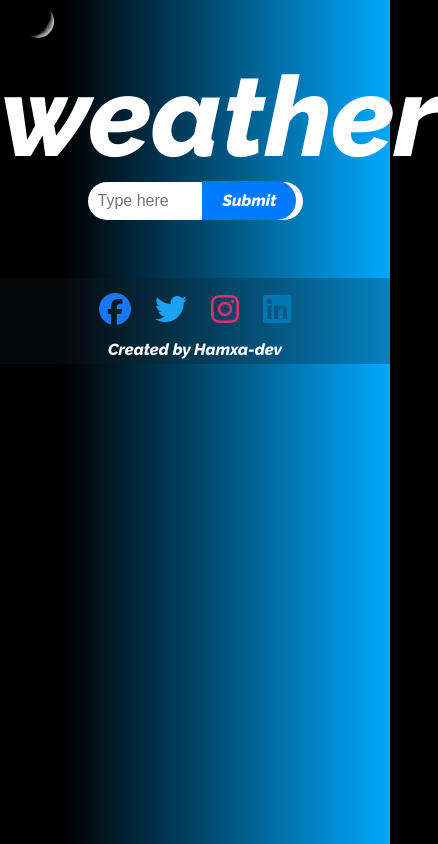
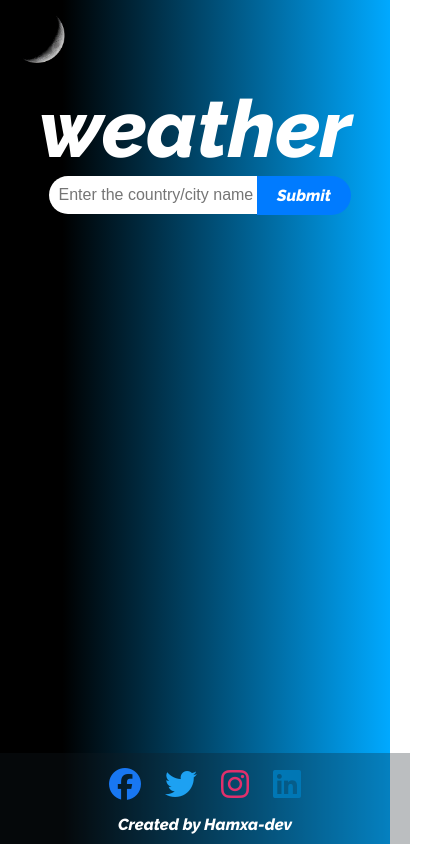
Before and after one commit to AmeerHamzaRafiq/weather-app, a plain HTML site: page index.html in a window 390 px wide. Shown: the whole page, 438 px wide, since content can reach past the window. Drawn offline with nearby package versions, Linux system fonts and the light colour scheme.

Commit message:
Updated styles and HTML

```diff
--- a/index.html
+++ b/index.html
@@ -22,7 +22,7 @@
     <h1 class="weather">weather</h1>
     <form class="form">
         <div class="input-container">
-            <input type="text" class="inputBox" placeholder="Type here">
+            <input type="text" class="inputBox" placeholder="Enter the country/city name here.">
             <button id="button" type="submit">Submit</button>
         </div>
     </form>
@@ -38,17 +38,19 @@
                 <a target="_blank" href="https://www.facebook.com/profile.php?id=100092541812255" class="social-icon">
                     <i class="fa-brands fa-facebook fa-2x" style="color: #1877f2;"></i>
                 </a>
-                <a  target="_blank" href="https://twitter.com/HamzaAddx" class="social-icon">
+                <a target="_blank" href="https://twitter.com/HamzaAddx" class="social-icon">
                     <i class="fa-brands fa-twitter fa-2x" style="color: #1da1f2;"></i>
                 </a>
-                <a  target="_blank" href="https://www.instagram.com/hamxa_addx/?next=%2F" class="social-icon">
+                <a target="_blank" href="https://www.instagram.com/hamxa_addx/?next=%2F" class="social-icon">
                     <i class="fa-brands fa-instagram fa-2x" style="color: #e1306c;"></i>
                 </a>
-                <a  target="_blank" href="https://www.linkedin.com/in/muhammad-hamza-480597279/" class="social-icon">
+                <a target="_blank" href="https://www.linkedin.com/in/muhammad-hamza-480597279/" class="social-icon">
                     <i class="fa-brands fa-linkedin fa-2x" style="color: #0077b5;"></i>
                 </a>
             </div>
-            <div><p>Created by Hamxa-dev</p></div>
+            <div>
+                <p>Created by Hamxa-dev</p>
+            </div>
         </div>
     </footer>
 
--- a/style.css
+++ b/style.css
@@ -4,60 +4,50 @@
 }
 body {
   background: rgb(0, 3, 36);
-  background: linear-gradient(
-    90deg,
-    rgba(0, 3, 36, 1) 32%,
-    rgba(0, 169, 255, 1) 100%
-  );
+  background: linear-gradient(90deg, rgba(0, 3, 36, 1) 32%, rgba(0, 169, 255, 1) 100%);
   background: rgb(0, 0, 0);
-  background: linear-gradient(
-    90deg,
-    rgba(0, 0, 0, 1) 16%,
-    rgba(0, 169, 255, 1) 100%
-  );
-   /* font-family: 'Poiret One', sans-serif;  */
-
+  background: linear-gradient(90deg, rgba(0, 0, 0, 1) 16%, rgba(0, 169, 255, 1) 100%);
   text-align: center;
 }
-.country{ padding-top: 5%;
+
+.country {
+  padding-top: 5%;
   font-family: "Raleway", sans-serif;
   font-size: 50px;
   padding-right: 55%;
 }
 
-.City{
-
+.City {
   font-family: "Raleway", sans-serif;
   padding-right: 70%;
   font-size: 130%;
 }
+
 .moon {
   padding-right: 80%;
   height: 12%;
   width: 12%;
 }
-.LocalTime{
+
+.LocalTime {
   padding-right: 58%;
 }
-  .Wind{
 
-  }
-
-  .temp_c{
+.temp_c {
   padding-top: 3%;
-     font-size: 60px;}
-
-  .temp_f{
   font-size: 60px;
 }
 
-  .footer{
+.temp_f {
+  font-size: 60px;
+}
+
+.footer {
   color: #fff;
 }
 
-
-.img{
-  width: 14%
+.img {
+  width: 14%;
 }
 
 .weather {
@@ -76,8 +66,6 @@ body {
   width: 50%;
   padding: 10px;
   font-size: 16px;
-  font-size: 16px;
-  border: 1px solid #ccc;
   border: none;
   border-radius: 20px;
   outline: none;
@@ -95,6 +83,7 @@ body {
   right: 0px;
   border-radius: 0px 30px 30px 0px;
 }
+
 #button:hover {
   color: #ffffff;
   background: #003063;
@@ -104,21 +93,17 @@ body {
   margin: 20px;
 }
 
-
-.result-div{
-
+.result-div {
   width: 50%;
   height: 10%;
   margin-left: 25%;
   background-color: rgba(0, 0, 0, 0.308);
   margin: 0 auto;
   padding: 20px;
-
   color: #ffffff;
 }
 
-
-.Temperature-font{
+.Temperature-font {
   font-family: 'Poiret One', sans-serif;
 }
 
@@ -130,13 +115,16 @@ body {
   text-align: center;
   padding: 5px;
 }
-p{
+
+p {
   padding-top: 15px;
   font-family: "Raleway", sans-serif;
 }
-#button{
+
+#button {
   font-family: "Raleway", sans-serif;
 }
+
 .footer-content {
   display: flex;
   flex-direction: column;
@@ -158,3 +146,67 @@ p{
 .social-icon:hover {
   color: #f7f7f7;
 }
+
+/* Mobile responsiveness */
+@media (max-width: 768px) {
+  .country {
+    font-size: 35px;
+    padding-right: 0;
+  }
+
+  .City {
+    padding-right: 0;
+    font-size: 120%;
+  }
+
+  .moon {
+    padding-right: 10;
+    height: 20%;
+    width: 20%;
+  }
+
+  .LocalTime {
+    padding-right: 0;
+  }
+
+  .temp_c, .temp_f {
+    font-size: 40px;
+  }
+
+  .weather {
+    font-size: 500%;
+  }
+
+  .img {
+    width: 20%;
+  }
+
+  .inputBox {
+    width: 70%;
+  }
+
+  #button {
+    margin-right: 10%;
+  }
+
+  .result-div {
+    width: 90%;
+    margin-left: 5%;
+  }
+
+  .footer {
+    position: fixed; /* Keeps the footer fixed at the bottom */
+    bottom: 0;
+    left: 0;
+    width: 100%; /* Ensures the footer spans the full width of the viewport */
+    background-color: #131c2549;
+    color: #fff;
+    padding: 10px;
+    text-align: center;
+    z-index: 1000;
+  }
+
+  .social-icons {
+    margin-top: 5px;
+  }
+}
```
Lines whose indentation alone changed are shown as unchanged.
